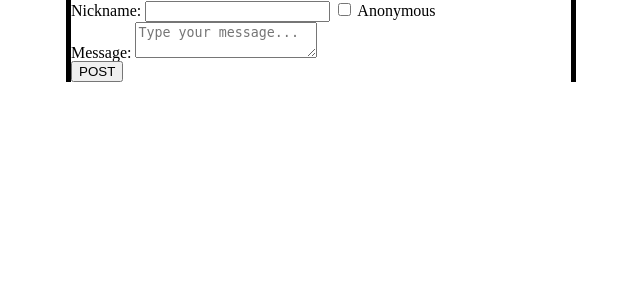
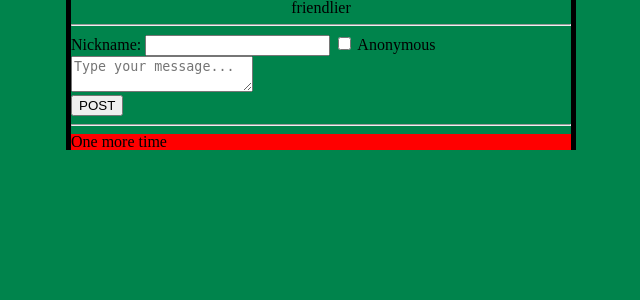
Before and after one commit to prophylacticoder/friendlier, a Flask app: page / in a window 1280 px wide. Shown: the top 300 px of the page, without its empty margins (319-959 px from the left). Run offline with Flask 2, Linux system fonts and the light colour scheme.

Commit message:
Creation of the roadmap and implementation of the grid.

```diff
--- a/static/style.css
+++ b/static/style.css
@@ -1,3 +1,6 @@
+html {
+  background-color: #00844c;
+}
 body {
   margin: auto;
   border-right-style: solid;
@@ -6,3 +9,19 @@ body {
   width: 500px;
   height: 100%;
 }
+
+#logo {
+  text-align: center;
+}
+
+.gridMessages {
+  display: grid;
+  grid-template-columns: 1fr;
+  grid-template-rows: 1fr;
+}
+
+.gridFriendlier1 {
+  background-color: red;
+  grid-column-start: 1fr 1fr;
+  grid-column-end: 1fr 1fr;
+}
--- a/templates/index.html
+++ b/templates/index.html
@@ -3,21 +3,31 @@
 <head>
   <meta charset="utf-8">
   <title>friendlier - a way to stay closer</title>
-  <link rel="stylesheet" href="/static/resetfile.css">
-  <link rel="stylesheet" href="/static/style.css">
+  <link rel="stylesheet" type="text/css" href="/static/resetfile.css"/>
+  <link rel="stylesheet" type="text/css" href="/static/style.css"/>
+
 </head>
   <body>
-    <form action="_blank">
+    <header>
+    <h1 id="logo">friendlier</h1>
+    </header>
+    <hr>
+    <main>
+    <form action="/message" method="post">
       <label for="nickname">Nickname: </label>
       <input type="text" id="nickname" name="nickname" required="required">
       <input type="checkbox" id="anonymous" name="anonymous" value="anonymous">
       <label for="anonymous">Anonymous</label>
       <br>
-      <label for="message">Message: </label>
       <textarea maxlength="255" id="message" placeholder="Type your message..."
       name="message" required="required"></textarea>
       <br>
       <input type="submit" value="POST">
     </form>
+    <hr>
+      <div class="gridMessages">
+        <div class="gridFriendlier1"><p>One more time</p></div>
+      </div>
+    </main>
   </body>
 </html>
```
Also changed, not shown: 1 other file.
